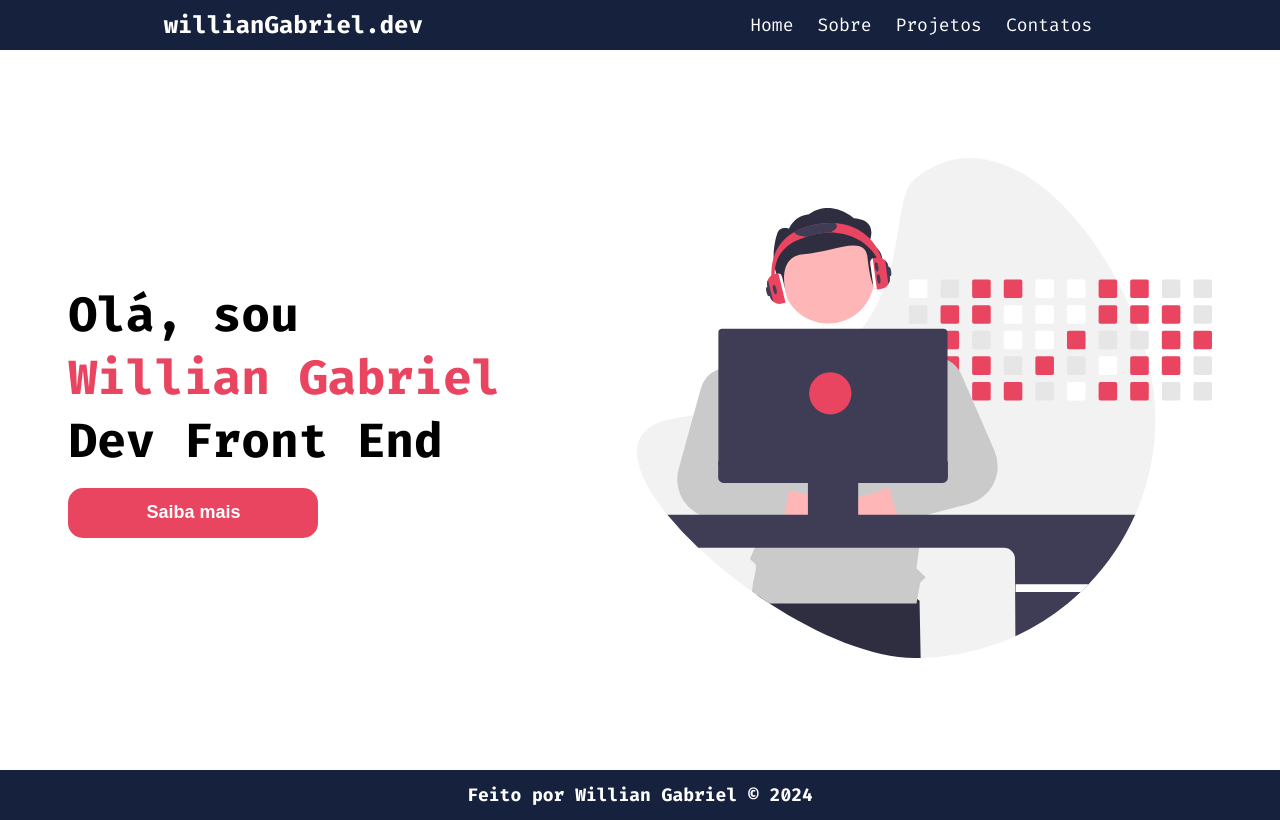
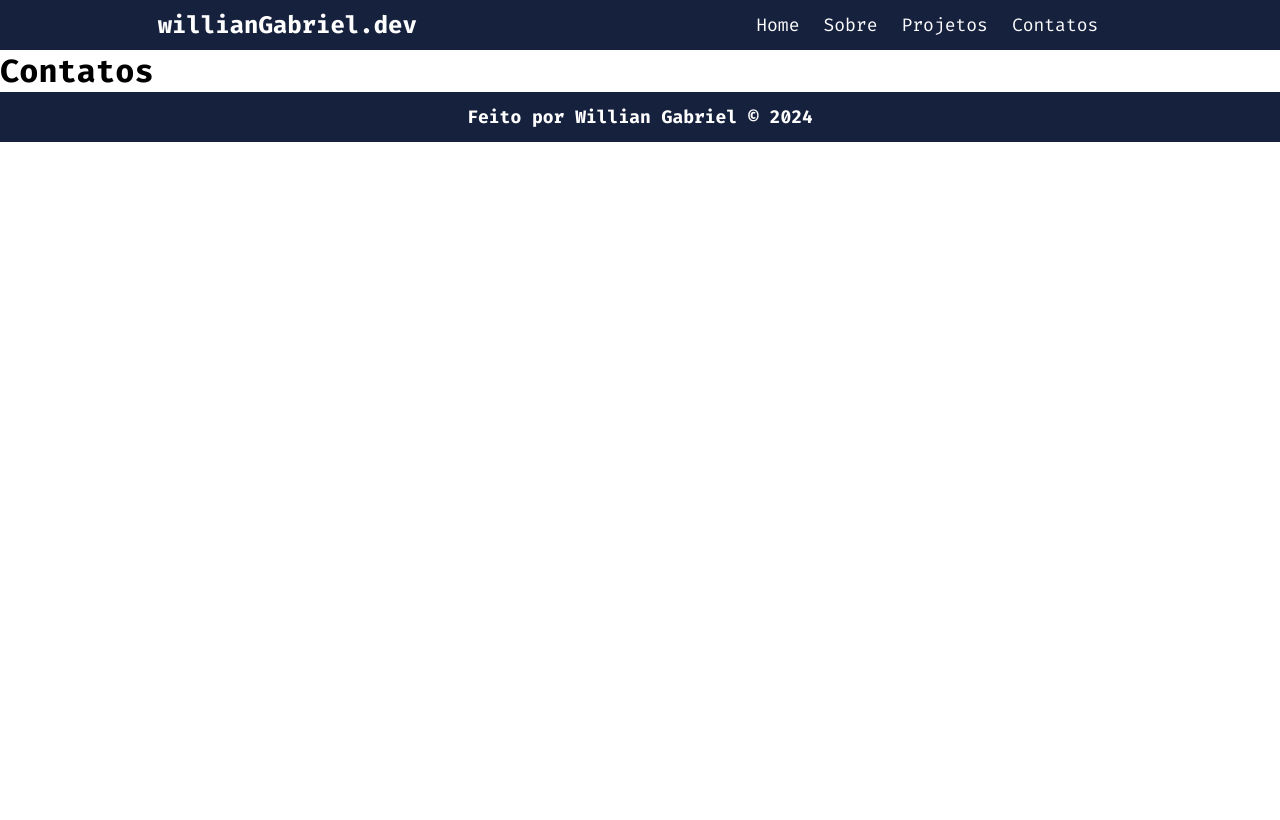
Before and after one commit to williangabriell/portfolio, a React (Vite) app: page /contatos in a window 1280 px wide. Built offline with nearby package versions, Linux system fonts and the light colour scheme.

Commit message:
criacao das outras paginas do projeto (sobre, projetos e contatos), criacao das rotas e links

```diff
--- a/package.json
+++ b/package.json
@@ -11,7 +11,8 @@
   },
   "dependencies": {
     "react": "^18.2.0",
-    "react-dom": "^18.2.0"
+    "react-dom": "^18.2.0",
+    "react-router-dom": "^6.23.1"
   },
   "devDependencies": {
     "@types/react": "^18.2.66",
--- a/src/App.css
+++ b/src/App.css
@@ -29,6 +29,10 @@
     border: 0;
     border-radius: 15px;
     cursor: pointer;
+    display: flex;
+    align-items: center;
+    justify-content: center;
+    text-decoration: none;
 }
 
 .btn-red {
--- a/src/App.jsx
+++ b/src/App.jsx
@@ -1,29 +1,10 @@
 import './App.css'
-import Header from './components/Header'
-import Footer from './components/Footer'
+import AppRoutes from './routes'
 
 function App() {
 
   return (
-    <>
-      <Header />
-      <section className='container'>
-        <div className='apresentation'>
-          <p>
-            Olá, sou <br />
-            <span>Willian Gabriel</span> <br />
-            Dev Front End
-          </p>
-          <button className='btn btn-red'>
-            Saiba mais
-          </button>
-        </div>
-        <figure>
-          <img className='img-home' src="/developer-red.svg" alt="Homem em frente ao notebook" />
-        </figure>
-      </section>
-      <Footer />
-    </>
+      <AppRoutes/>
   )
 }
 
--- a/src/components/Header/index.jsx
+++ b/src/components/Header/index.jsx
@@ -1,14 +1,17 @@
+import { Link } from 'react-router-dom'
 import styles from './Header.module.css'
 
-function Header () {
+function Header() {
     return (
         <header className={styles.header}>
-            <span>willianGabriel.dev</span>
+            <Link to="/">
+                <span>willianGabriel.dev</span>
+            </Link>
             <nav>
-                <a href="">Home</a>
-                <a href="">Sobre</a>
-                <a href="">Projetos</a>
-                <a href="">Contatos</a>
+                <Link to="/">Home</Link>
+                <Link to="/sobre">Sobre</Link>
+                <Link to="/projetos">Projetos</Link>
+                <Link to="/contatos">Contatos</Link>
             </nav>
         </header>
     )
--- /dev/null
+++ b/src/pages/Contatos/index.jsx
@@ -0,0 +1,14 @@
+import Header from '../../components/Header'
+import Footer from '../../components/Footer'
+
+function Contatos() {
+    return (
+        <>
+            <Header />
+            <h1>Contatos</h1>
+            <Footer />
+        </>
+    )
+}
+
+export default Contatos
--- /dev/null
+++ b/src/pages/Home/index.jsx
@@ -0,0 +1,29 @@
+import Header from '../../components/Header'
+import Footer from '../../components/Footer'
+import { Link } from 'react-router-dom'
+
+function Home() {
+    return (
+        <>
+            <Header />
+            <section className='container'>
+                <div className='apresentation'>
+                    <p>
+                        Olá, sou <br />
+                        <span>Willian Gabriel</span> <br />
+                        Dev Front End
+                    </p>
+                    <Link to="/sobre" className='btn btn-red'>
+                        Saiba mais
+                    </Link>
+                </div>
+                <figure>
+                    <img className='img-home' src="/developer-red.svg" alt="Homem em frente ao notebook" />
+                </figure>
+            </section>
+            <Footer />
+        </>
+    )
+}
+
+export default Home
--- /dev/null
+++ b/src/pages/Projetos/index.jsx
@@ -0,0 +1,14 @@
+import Header from '../../components/Header'
+import Footer from '../../components/Footer'
+
+function Projetos() {
+    return (
+        <>
+            <Header />
+            <h1>Projetos</h1>
+            <Footer />
+        </>
+    )
+}
+
+export default Projetos
--- /dev/null
+++ b/src/pages/Sobre/index.jsx
@@ -0,0 +1,14 @@
+import Header from '../../components/Header'
+import Footer from '../../components/Footer'
+
+function Sobre() {
+    return (
+        <>
+            <Header />
+            <h1>Sobre</h1>
+            <Footer />
+        </>
+    )
+}
+
+export default Sobre
--- /dev/null
+++ b/src/routes.jsx
@@ -0,0 +1,20 @@
+import { BrowserRouter, Route, Routes } from "react-router-dom";
+import Home from "./pages/Home";
+import Sobre from "./pages/Sobre";
+import Projetos from "./pages/Projetos";
+import Contatos from "./pages/Contatos";
+
+function AppRoutes() {
+    return (
+        <BrowserRouter>
+            <Routes>
+                <Route path="/" element={<Home/>}></Route>
+                <Route path="/sobre" element={<Sobre/>}></Route>
+                <Route path="/projetos" element={<Projetos/>}></Route>
+                <Route path="/contatos" element={<Contatos/>}></Route>
+            </Routes>
+        </BrowserRouter>
+    )
+}
+
+export default AppRoutes
```
Also changed, not shown: src/pages/Home/Home.module.css (added), 1 other file (tests, documents, lock files or other folders).
